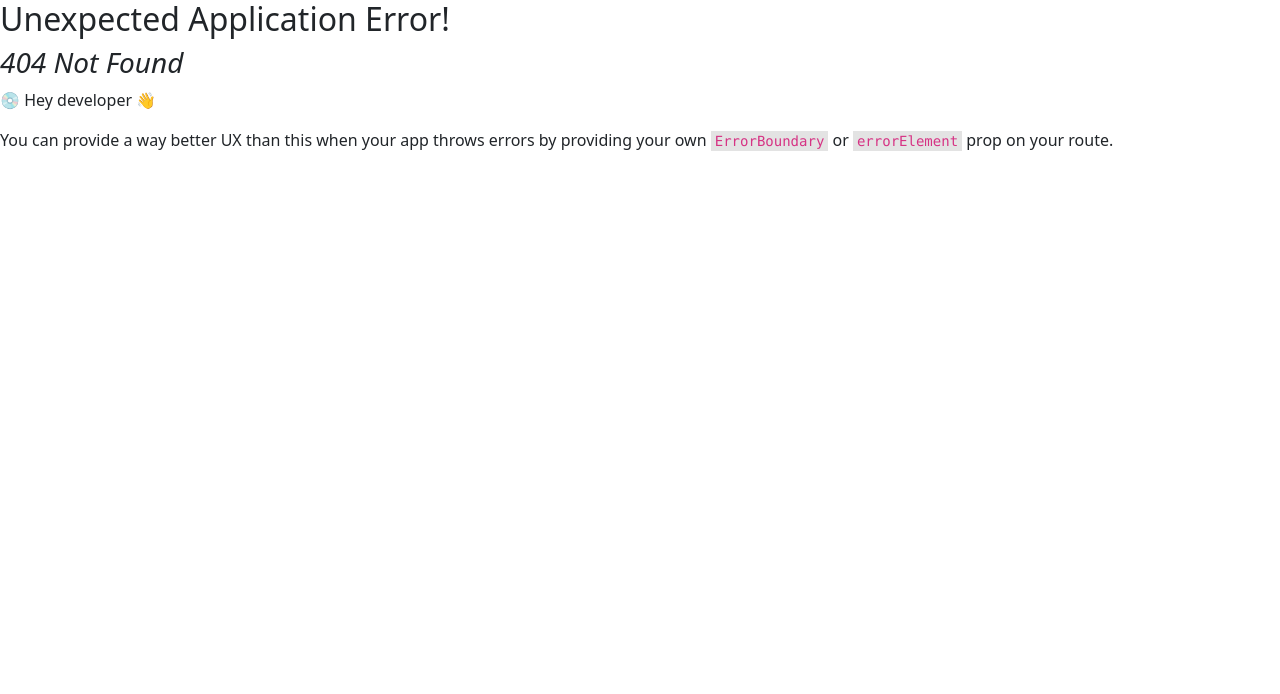
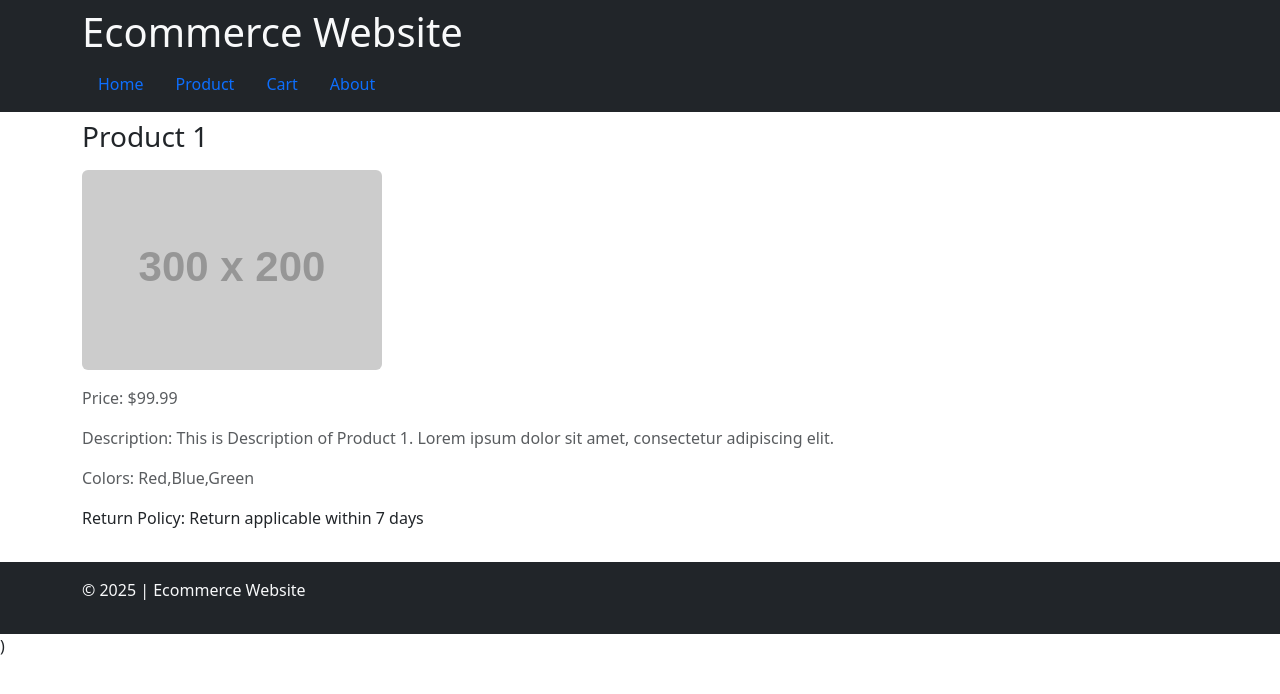
Before and after one commit to Sourabhpande532/berry-bazaar-cart, a React (Create React App) app: page /product/1 in a window 1280 px wide. Before the commit this address had no page. Shown: the top 694 px of the page. Built offline with nearby package versions, Linux system fonts and the light colour scheme.

Commit message:
Feat: useParams to read from url and page details

```diff
--- a/src/App.js
+++ b/src/App.js
@@ -13,7 +13,7 @@ const App = () => {
             <div className="card-body">
               <h3>{ name }</h3>
               <p className="fw-lighter">{ description }</p>
-              <Link className="btn btn-primary" to={ `/${ id }`}>{ productDetails }</Link>
+              <Link className="btn btn-primary" to={ `product/${ id }`}>{ productDetails }</Link>
             </div>
           </div>
         </div>
--- a/src/index.js
+++ b/src/index.js
@@ -7,6 +7,7 @@ import { createBrowserRouter, RouterProvider } from "react-router-dom"
 import { Product } from "../src/pages/Product"
 import { Cart } from "../src/pages/Cart"
 import { About } from "../src/pages/About"
+import { ProductDetails } from './pages/ProductDetails';
 const router = createBrowserRouter( [
   {
     path: "/",
@@ -15,6 +16,10 @@ const router = createBrowserRouter( [
   {
     path: "/product",
     element: <Product />
+  },
+  {
+    path:"/product/:productId",
+    element:<ProductDetails/>
   },
   {
     path: "/cart",
--- /dev/null
+++ b/src/pages/ProductDetails.jsx
@@ -0,0 +1,74 @@
+import { useParams } from "react-router-dom";
+import { Footer } from "../component/Footer"
+import { Header } from "../component/Header"
+
+export const ProductDetails = () => {
+    const { productId } = useParams();
+    const products = [
+        {
+            id: 1,
+            name: "Product 1",
+            description:
+                "This is Description of Product 1. Lorem ipsum dolor sit amet, consectetur adipiscing elit.",
+            price: "$99.99",
+            availableColors: ["Red", "Blue", "Green"],
+            isReturnApplicable: true,
+            productImageUrl: "https://placehold.co/300x200/png",
+        },
+        {
+            id: 2,
+            name: "Product 2",
+            description:
+                "This is Description of Product 2. Lorem ipsum dolor sit amet, consectetur adipiscing elit.",
+            price: "$129.99",
+            availableColors: ["White", "Black"],
+            isReturnApplicable: true,
+            productImageUrl: "https://placehold.co/300x200/png",
+        },
+        {
+            id: 3,
+            name: "Product 3",
+            description:
+                "This is Description of Product 3. Lorem ipsum dolor sit amet, consectetur adipiscing elit.",
+            price: "$79.99",
+            availableColors: ["Yellow"],
+            isReturnApplicable: false,
+            productImageUrl: "https://placehold.co/300x200/png",
+        },
+        {
+            id: 4,
+            name: "Product 4",
+            description:
+                "This is Description of Product 4. Lorem ipsum dolor sit amet, consectetur adipiscing elit.",
+            price: "$49.99",
+            availableColors: ["Purple", "Yellow"],
+            isReturnApplicable: true,
+            productImageUrl: "https://placehold.co/300x200/png",
+        },
+    ];
+    const { id, name, description, price, availableColors, isReturnApplicable, productImageUrl } = products.find( ( { id } ) => id === Number( productId ) )
+    return (
+        <>
+            <Header />
+            <main className="container">
+                <h3 className="py-2 fw-normal">{ name }</h3>
+                <img src={ productImageUrl } alt="placehold" className="img-fluid rounded" />
+                <div className="py-3">
+                    <p className="text-body-secondary">Price: { price }</p>
+                    <p className="text-body-secondary">Description: { description }</p>
+                    <p className="text-body-secondary">
+                        Colors: { availableColors.join( "," ) }
+                    </p>
+                    <p>
+                        Return Policy:
+                        { isReturnApplicable
+                            ? " Return applicable within 7 days"
+                            : " No return policy" }
+                    </p>
+                </div>
+            </main>
+            <Footer />
+            )
+        </>
+    )
+}
```
